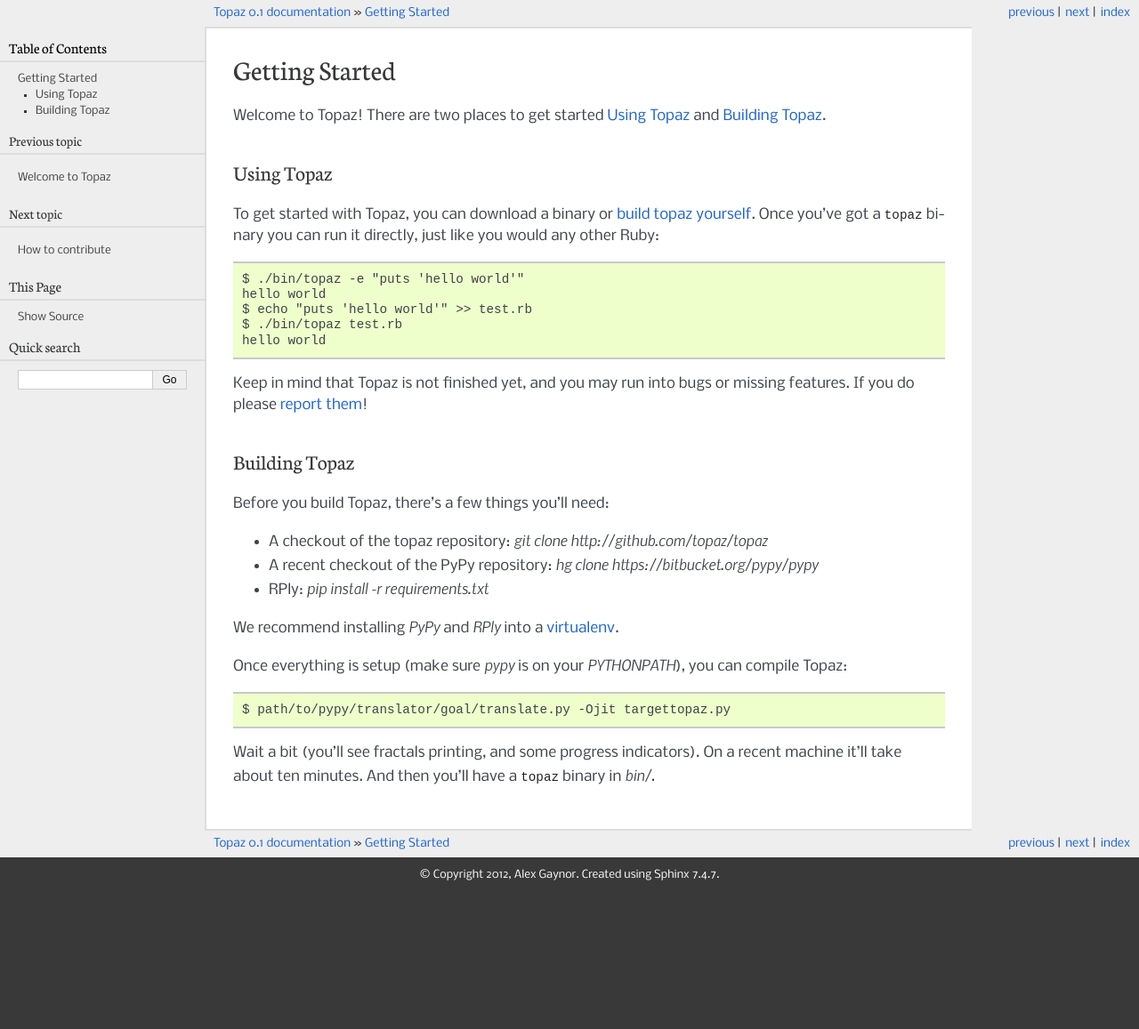
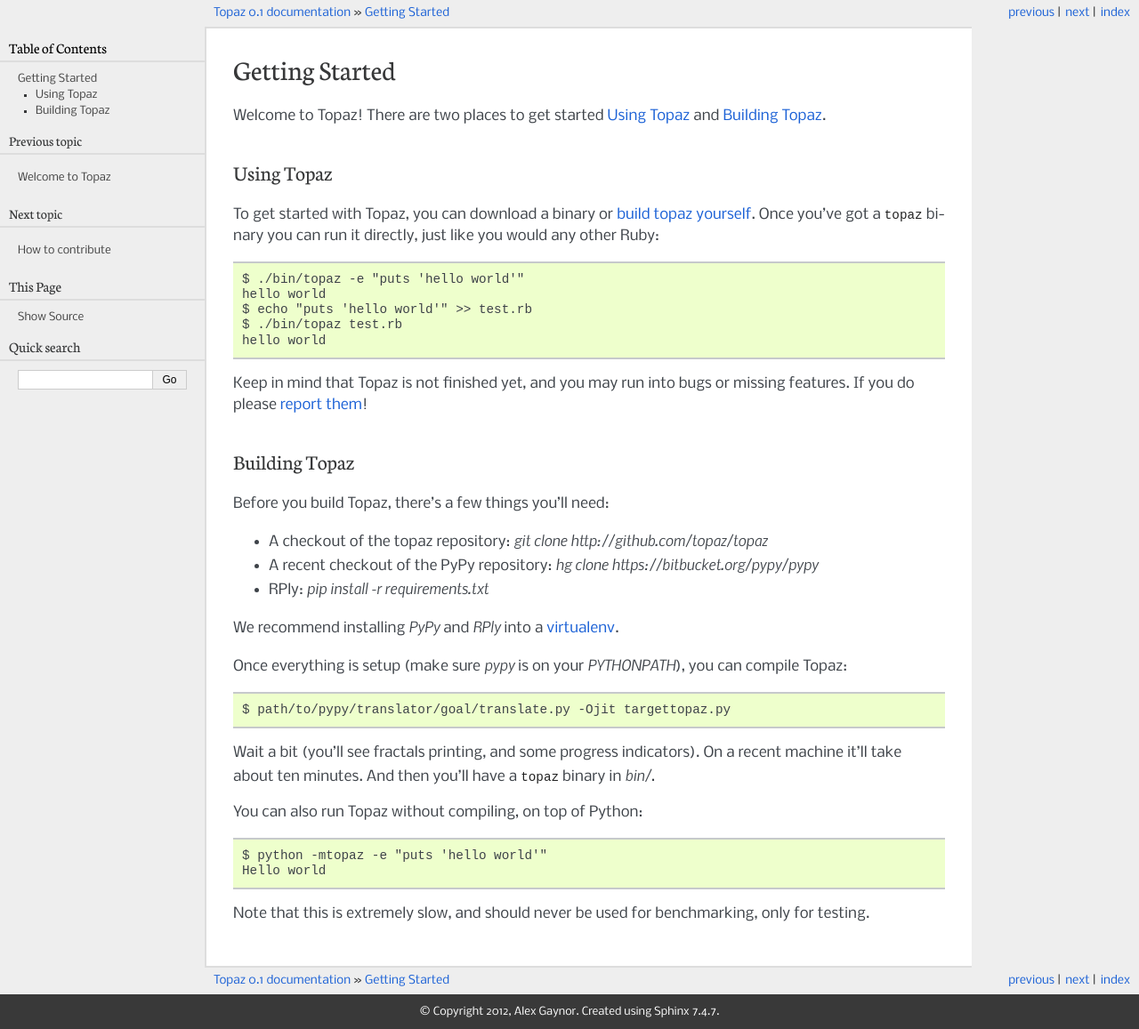
Before and after one commit to topazproject/topaz, a Sphinx documentation site: the page built from docs/getting-started.rst, in a window 1280 px wide. Shown: the whole page at 89% size. Built offline with Sphinx 7.4.7, drawn with Linux system fonts in a browser that asks for light colours; before the commit the page ends 1003 px from its top, so only the background shows below that.

Commit message:
Addeda  note on running untranslated.

```diff
--- a/docs/getting-started.rst
+++ b/docs/getting-started.rst
@@ -45,4 +45,12 @@
 recent machine it'll take about ten minutes. And then you'll have a ``topaz``
 binary in `bin/`.
 
+You can also run Topaz without compiling, on top of Python::
+
+    $ python -mtopaz -e "puts 'hello world'"
+    Hello world
+
+Note that this is extremely slow, and should never be used for benchmarking,
+only for testing.
+
 .. _virtualenv: http://www.virtualenv.org/
```
